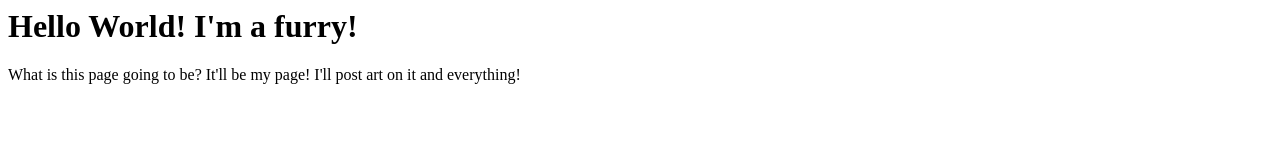
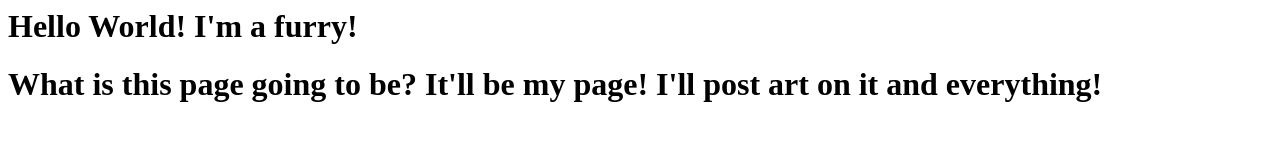
Before and after one commit to divvyupmylife/mywebsite, a plain HTML site: page index.html in a window 1280 px wide. Drawn offline with Linux system fonts and the light colour scheme.

Commit message:
Update index.html

```diff
--- a/index.html
+++ b/index.html
@@ -1,2 +1,2 @@
 <h1>Hello World! I'm a furry!</h1>
-<p>What is this page going to be? It'll be my page! I'll post art on it and everything!</p>
+<h1>What is this page going to be? It'll be my page! I'll post art on it and everything!</h1>
```
